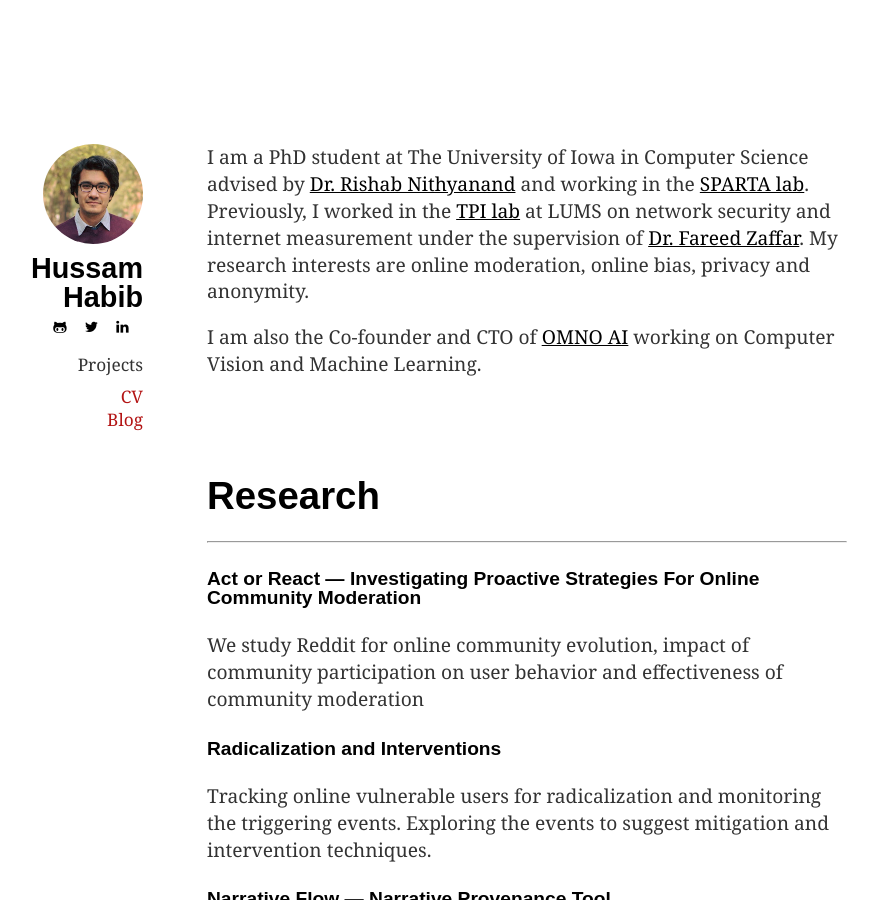
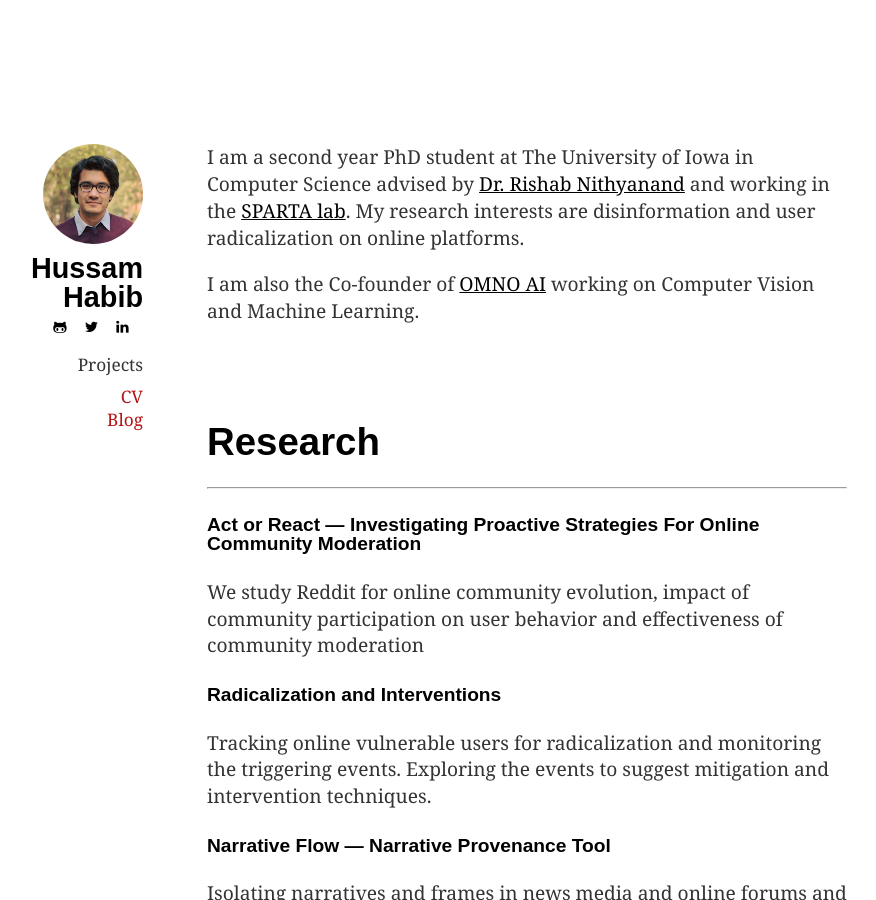
Before and after one commit to hussamh10/hussamh10.github.io, a Jekyll site: the page built from index.md, in a window 1280 px wide and 900 px high. Shown: the whole window, without its empty margins (177-1053 px from the left). Built offline with Jekyll 4.4.1, drawn with Linux system fonts in a browser that asks for light colours.

Commit message:
Update index.md

```diff
--- a/index.md
+++ b/index.md
@@ -6,9 +6,9 @@ title: Home
 ---
 
 {: style="margin-top:0; margin-bottom: 0;"}
-I am a PhD student at The University of Iowa in Computer Science advised by [Dr. Rishab Nithyanand](https://sparta.cs.uiowa.edu/people/rishab/) and working in the [SPARTA lab](https://sparta.cs.uiowa.edu). Previously, I worked in the [TPI lab](http://www.tpilums.org/) at LUMS on network security and internet measurement under the supervision of [Dr. Fareed Zaffar](https://lums.edu.pk/lums_employee/422). My research interests are online moderation, online bias, privacy and anonymity.
+I am a second year PhD student at The University of Iowa in Computer Science advised by [Dr. Rishab Nithyanand](https://sparta.cs.uiowa.edu/people/rishab/) and working in the [SPARTA lab](https://sparta.cs.uiowa.edu). My research interests are disinformation and user radicalization on online platforms.
 
-I am also the Co-founder and CTO of [OMNO AI](http://www.omno.ai/) working on Computer Vision and Machine Learning.
+I am also the Co-founder of [OMNO AI](http://www.omno.ai/) working on Computer Vision and Machine Learning.
 
 <br/>
 <br/>
```
